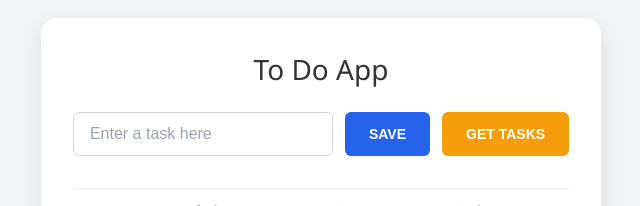
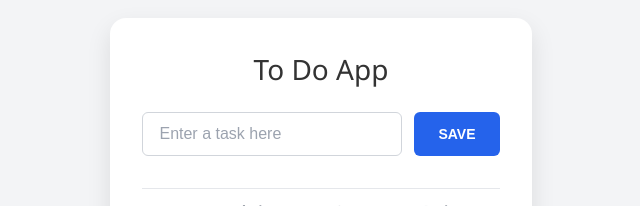
Before and after one commit to Valenrio1236/to-do-list, a React (Create React App) app in the folder frontend/: page / in a window 1280 px wide. Shown: the part 217-423 px from the top of the page, without its empty margins (319-959 px from the left). Built offline with nearby package versions, Linux system fonts and the light colour scheme; no server answers; the HTML template or start-up script is replaced by a standard one.

Commit message:
feat: delete get task

```diff
--- a/frontend/src/App.js
+++ b/frontend/src/App.js
@@ -102,9 +102,6 @@ export default function App() {
         <button className="save" onClick={addTask}>
           SAVE
         </button>
-        <button className="refresh" onClick={getTasks}>
-          GET TASKS
-        </button>
       </div>
 
       <div className="table-container">
```
